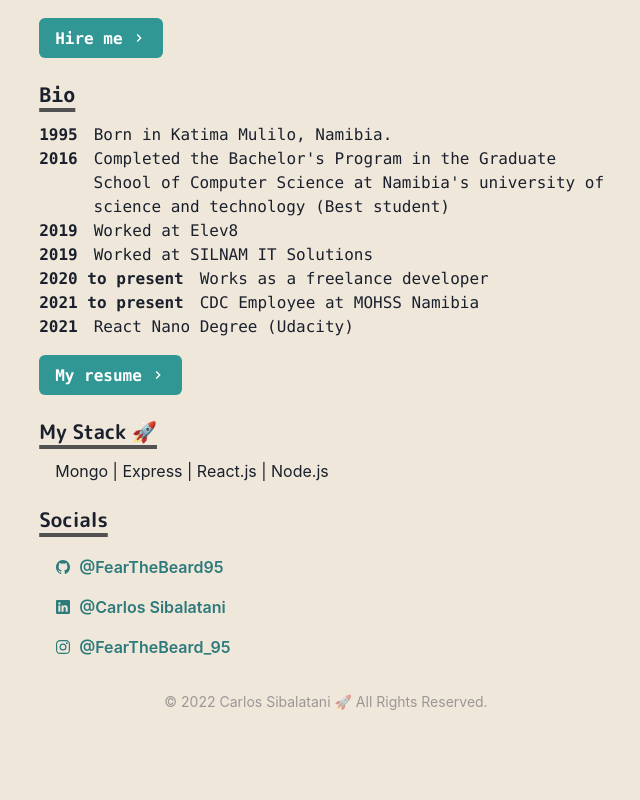
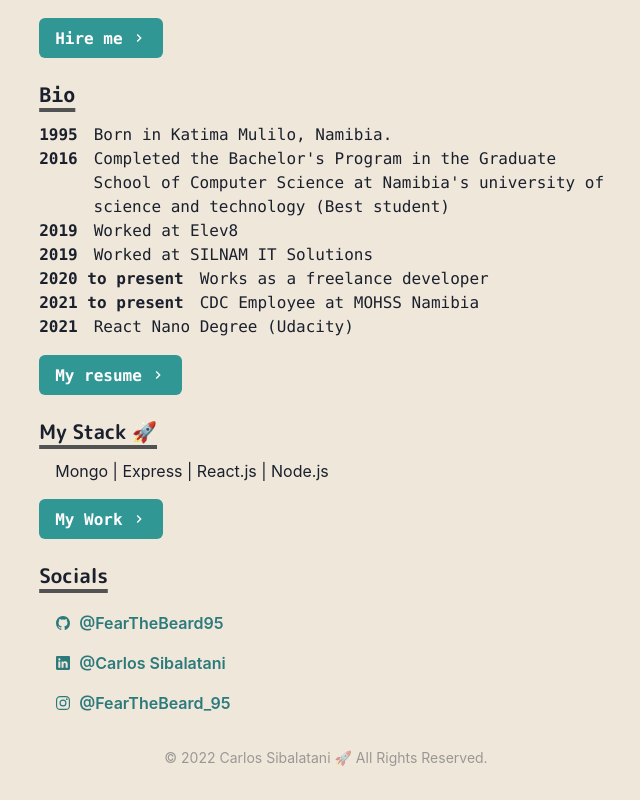
Before and after one commit to FearTheBeard95/curly-happiness, a Next.js app: page / in a window 1280 px wide. Shown: the part 518-1318 px from the top of the page, without its empty margins (314-954 px from the left). Before the commit the page ends 1262 px from the top, so only its background shows below. Built offline with nearby package versions, Linux system fonts and the light colour scheme.

Commit message:
Add my work button

```diff
--- a/pages/index.js
+++ b/pages/index.js
@@ -134,6 +134,13 @@ const Home = () => (
           My Stack 🚀
         </Heading>
         <Paragraph>Mongo | Express | React.js | Node.js </Paragraph>
+        <Box align='left' my={4}>
+          <NextLink href='/works'>
+            <Button rightIcon={<ChevronRightIcon />} colorScheme='teal'>
+              <code>My Work</code>
+            </Button>
+          </NextLink>
+        </Box>
       </Section>
 
       <Section delay={0.3}>
```
